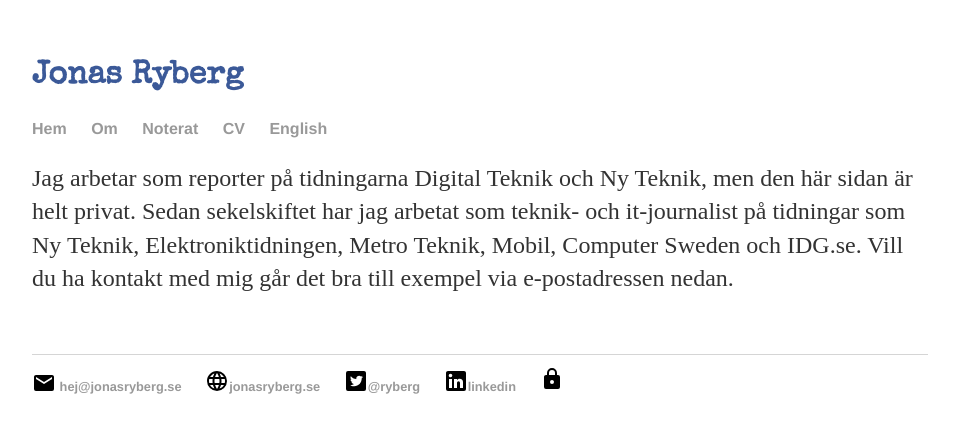
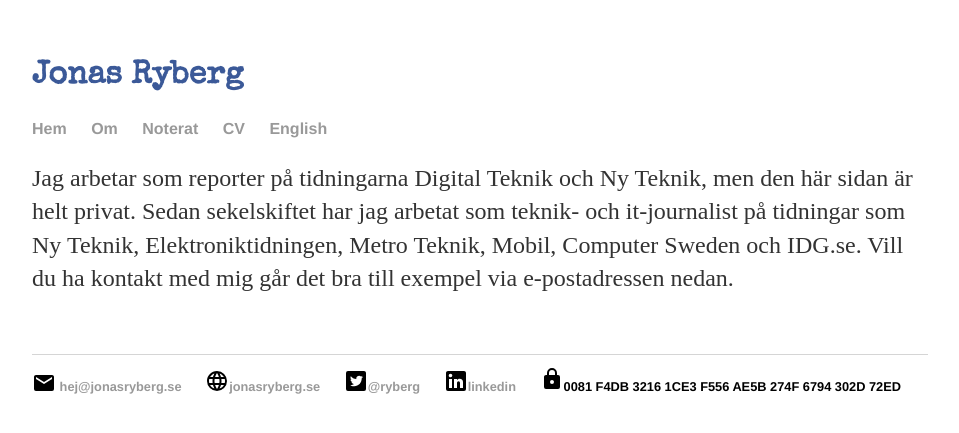
Before and after one commit to jonasryberg/test, a Jekyll site: the page index.html, which Jekyll copies as it is, in a window 1280 px wide. Shown: the top 433 px of the page, without its empty margins (160-1119 px from the left). Built offline with Jekyll 4.4.1, drawn with Linux system fonts in a browser that asks for light colours.

Commit message:
Update index.html

```diff
--- a/index.html
+++ b/index.html
@@ -48,9 +48,9 @@
         		<li><svg style="width:24px;height:24px" viewBox="0 -2 24 24">
     <path fill="#000000" d="M19,19H16V13.7A1.5,1.5 0 0,0 14.5,12.2A1.5,1.5 0 0,0 13,13.7V19H10V10H13V11.2C13.5,10.36 14.59,9.8 15.5,9.8A3.5,3.5 0 0,1 19,13.3M6.5,8.31C5.5,8.31 4.69,7.5 4.69,6.5A1.81,1.81 0 0,1 6.5,4.69C7.5,4.69 8.31,5.5 8.31,6.5A1.81,1.81 0 0,1 6.5,8.31M8,19H5V10H8M20,2H4C2.89,2 2,2.89 2,4V20A2,2 0 0,0 4,22H20A2,2 0 0,0 22,20V4C22,2.89 21.1,2 20,2Z" />
 </svg><a href="https://se.linkedin.com/in/jryberg">linkedin</a></li>
-<li><svg style="width:24px;height:24px;color:#3b5998" viewBox="0 0 24 24">
+<li><svg style="width:24px;height:24px;" viewBox="0 0 24 24">
     <path fill="#000000" d="M12,17A2,2 0 0,0 14,15C14,13.89 13.1,13 12,13A2,2 0 0,0 10,15A2,2 0 0,0 12,17M18,8A2,2 0 0,1 20,10V20A2,2 0 0,1 18,22H6A2,2 0 0,1 4,20V10C4,8.89 4.9,8 6,8H7V6A5,5 0 0,1 12,1A5,5 0 0,1 17,6V8H18M12,3A3,3 0 0,0 9,6V8H15V6A3,3 0 0,0 12,3Z" />
-</svg></li>
+</svg>0081 F4DB 3216 1CE3 F556  AE5B 274F 6794 302D 72ED</li>
 			</ul>
 		</footer>
 	</body>
```
